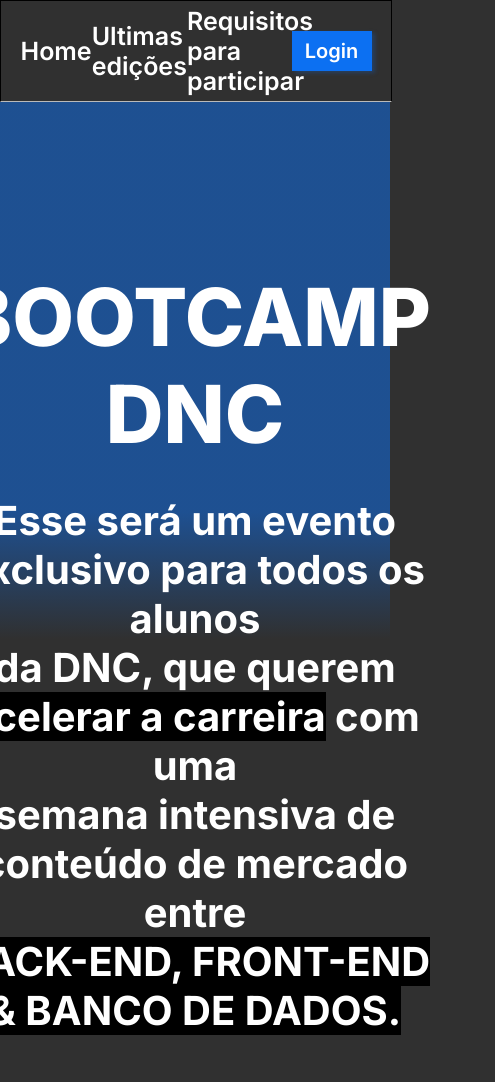
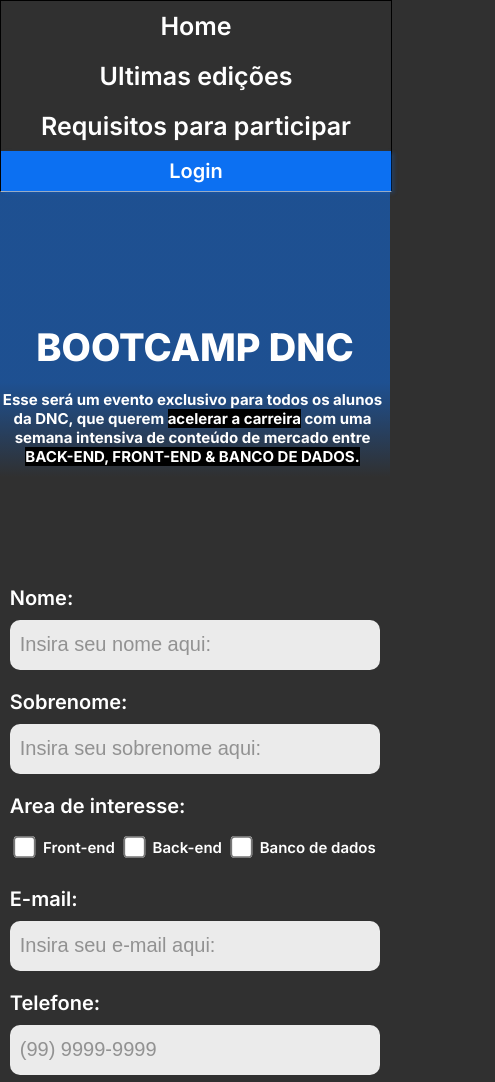
Before and after one commit to guuih-alves/bootcamp-dnc, a plain HTML site: page index.html in a window 390 px wide. Shown: the top 1082 px of the page, 495 px wide, since content can reach past the window. Drawn offline with Linux system fonts and the light colour scheme.

Commit message:
Adicionando media query

```diff
--- a/style.css
+++ b/style.css
@@ -263,3 +263,51 @@
         footer .linha2 a:hover{
             color: var(--cinza-hover);
         }
+
+        @media only screen and (max-width: 600px){
+
+            /*Menu*/
+            #principal{
+
+                flex-direction: column;
+                height: auto;
+            }
+
+            #menu{
+                flex-direction: column;
+                width: 100%;
+                margin: 0px;
+            }
+
+            #menu a{
+                display: flex;
+                height: 50px;
+                align-items: center;
+            }
+
+            #principal button{
+                width: 100%;
+                margin: 0px;
+            }
+
+            /*Section*/
+
+            section h1{
+                font-size: 38px;
+            }
+
+            section h2{
+                font-size: 15px;
+                padding-right: 5px;
+            }
+
+            form{
+                width: 95%;
+                font-size: 20px;
+
+            }
+
+            .checkbox-itens label{
+                font-size: 15px;
+            }
+        }
```
